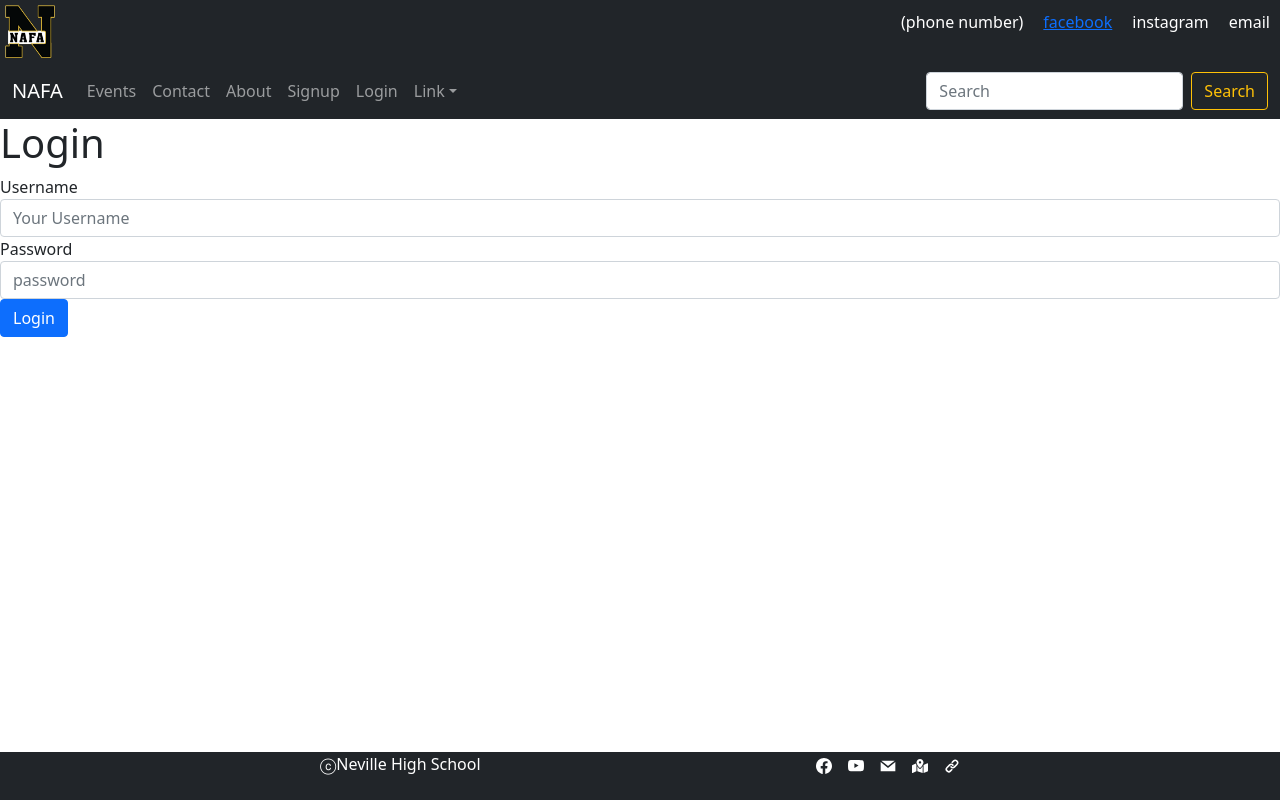
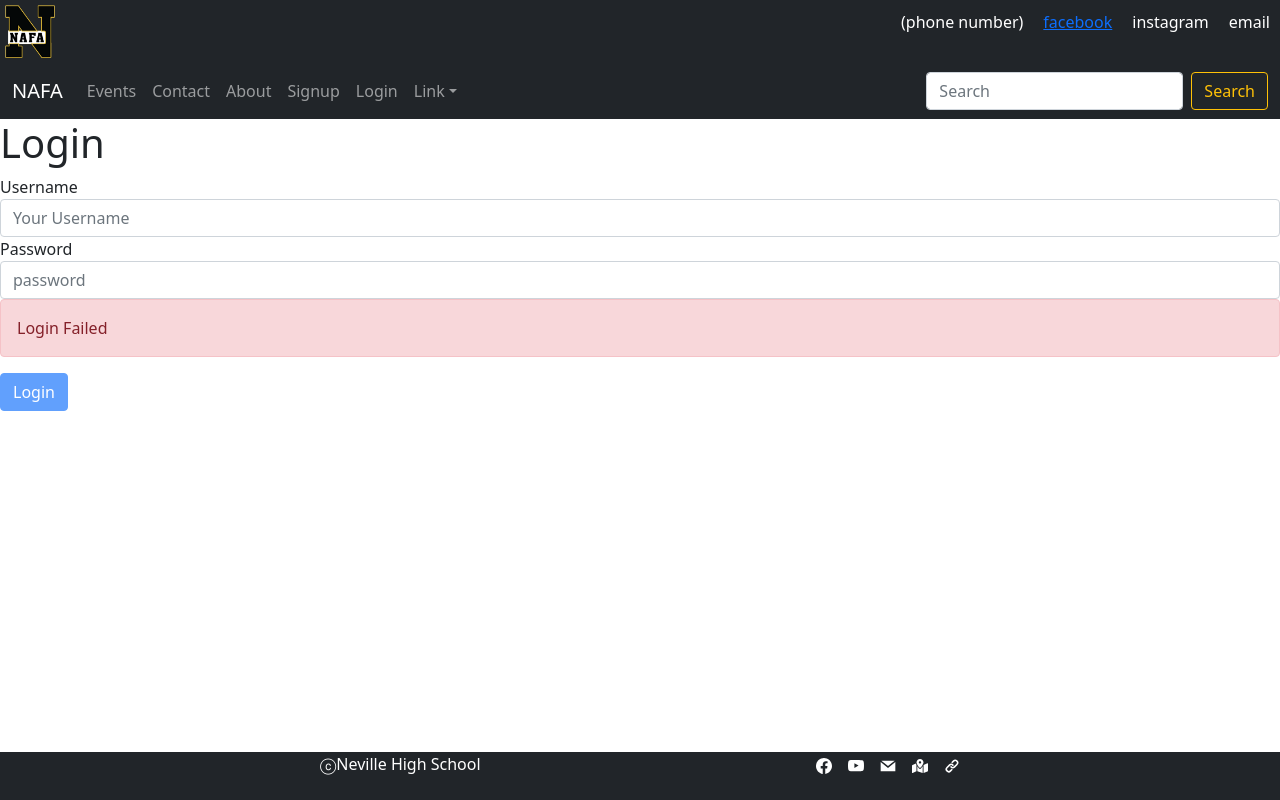
Before and after one commit to masonmoore13/CodeRaid, a React (Create React App) app in the folder nafa-frontend/: page /login in a window 1280 px wide. Built offline with nearby package versions, Linux system fonts and the light colour scheme.

Commit message:
Login Component with tests

```diff
--- a/nafa-frontend/src/App.js
+++ b/nafa-frontend/src/App.js
@@ -20,7 +20,8 @@ function App() {
 
   // will be changed later just for demo
   const actions ={
-    postSignup: apiCalls.signup
+    postSignup: apiCalls.signup,
+    postLogin: apiCalls.login
   }
 
   return (
@@ -37,7 +38,7 @@ function App() {
             <Route path="/contact" element={<Contact />} />
             <Route path="/events" element={<Events />} />
             <Route path="/signup" element={<UserSignup actions={actions}/>} />
-            <Route path="/login" element={<Login/>} />
+            <Route path="/login" element={<Login actions={actions}/>} />
           </Routes>
 
         </div>
--- a/nafa-frontend/src/api/apiCalls.js
+++ b/nafa-frontend/src/api/apiCalls.js
@@ -1,6 +1,12 @@
 import axios from "axios";
 const apiUrl = "http://localhost:8000/accounts/register/";
+const loginUrl = "http://localhost:8000/accounts/login/"
+
 
 export const signup = (user)=>{
     return axios.post(apiUrl,user)
 }
+
+export const login = (user)=>{
+    return axios.post(loginUrl,user,{},{auth:user});
+}
--- /dev/null
+++ b/nafa-frontend/src/components/buttonWithProgress/ButtonWithProgress.js
@@ -0,0 +1,26 @@
+import { Button } from 'react-bootstrap';
+import React from 'react';
+import { Spinner } from 'react-bootstrap';
+
+
+
+function ButtonWithProgress(props) {
+    return (
+        <>
+    <Button
+        className="d-flex justify-content-center"
+        onClick={props.onClick}
+        disabled={props.disabled}
+      >
+        {props.pendingApiCall && (
+          <Spinner className="m-1" animation="border" role="status" size="sm">
+            <span className="visually-hidden text-light">Loading...</span>
+          </Spinner>
+        )}
+        {props.text}
+      </Button>{" "}
+      </>
+    )
+}
+
+export default ButtonWithProgress;
--- a/nafa-frontend/src/components/pages/login/login.js
+++ b/nafa-frontend/src/components/pages/login/login.js
@@ -1,13 +1,25 @@
 import React, { useState, useEffect } from "react";
-import { Button, Form } from "react-bootstrap";
+import { Alert, Button, Form } from "react-bootstrap";
+import ButtonWithProgress from "../../buttonWithProgress/ButtonWithProgress";
 import Input from "../../input/Input";
 
-function Login(props) {
+
+const defaultProp = {
+  postLogin: () => {
+    return new Promise((resolve, reject) => {
+      resolve({});
+    });
+  },
+};
+
+function Login({ props, actions = defaultProp }) {
   const [form, setForm] = useState({
     username: "",
     password: "",
   });
-  const [apiError, setApiError] = useState();
+  const [apiError, setApiError] = useState("Login Failed");
+  const [pendingApiCall, setPendingApiCall] = useState(false);
+
 
   const onInputChange = (event) => {
     const { value, name } = event.target;
@@ -18,7 +30,37 @@ function Login(props) {
         [name]: value,
       };
     });
+
+    setApiError(undefined);
+
   };
+
+  const onClickLogin = () => {
+    const { username, password } = form;
+    const user = {
+      username: username,
+      password: password,
+    };
+    setPendingApiCall(true);
+    actions.postLogin(user)
+    .then(response =>{
+        setPendingApiCall(false);
+    })
+    .catch((error) => {
+        if (error.response) {
+            setApiError(error.response.data.message);
+            setPendingApiCall(false);
+          }
+      });
+  };
+
+  let disableLogin = false;
+  if (form.username === "") {
+    disableLogin = true;
+  }
+  if (form.password === "") {
+    disableLogin = true;
+  }
 
   return (
     <div>
@@ -44,13 +86,18 @@ function Login(props) {
           // error={errors.password}
         />
 
-        <Button
-          className="d-flex justify-content-center"
-          //   onClick={onClickSignup}
-          //   disabled={pendingApiCall || passwordRepeatError ? true : false}
-        >
-          Login
-        </Button>
+        {apiError && (
+        <div className="col-12 mb-3">
+          <Alert as="text" variant="danger">{apiError}</Alert>
+        </div>
+      )}
+
+<ButtonWithProgress
+          onClick={onClickLogin}
+          disabled={disableLogin || pendingApiCall}
+          text="Login"
+          pendingApiCall={pendingApiCall}
+        />
       </Form>
     </div>
   );
--- a/nafa-frontend/src/components/pages/user-signup/UserSignup.js
+++ b/nafa-frontend/src/components/pages/user-signup/UserSignup.js
@@ -1,6 +1,6 @@
 import React, { useCallback, useState } from "react";
 import { Form } from "react-bootstrap";
-import Button from "react-bootstrap/Button";
+import ButtonWithProgress from "../../buttonWithProgress/ButtonWithProgress";
 import Spinner from "react-bootstrap/Spinner";
 import Input from "../../input/Input";
 
@@ -119,18 +119,13 @@ function UserSignup({ props, actions = defaultProp }) {
             error={passwordRepeatError}
           />
 
-        <Button
-          className="d-flex justify-content-center"
+        <ButtonWithProgress
           onClick={onClickSignup}
           disabled={pendingApiCall || passwordRepeatError ? true : false}
+          pendingApiCall={pendingApiCall}
+          text="Sign up"
         >
-          {pendingApiCall && (
-            <Spinner className="m-1" animation="border" role="status" size="sm">
-              <span className="visually-hidden text-light">Loading...</span>
-            </Spinner>
-          )}
-          Sign up
-        </Button>{" "}
+        </ButtonWithProgress>
       </Form>
     </div>
   );
```
Also changed, not shown: 2 other files (tests, documents, lock files or other folders).
